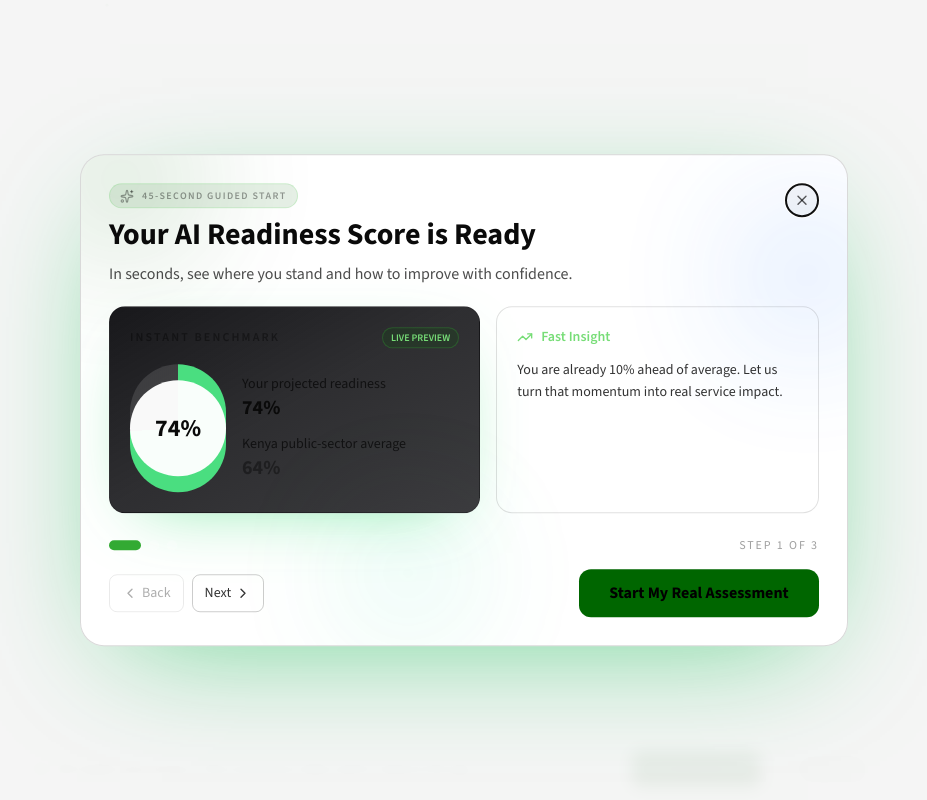
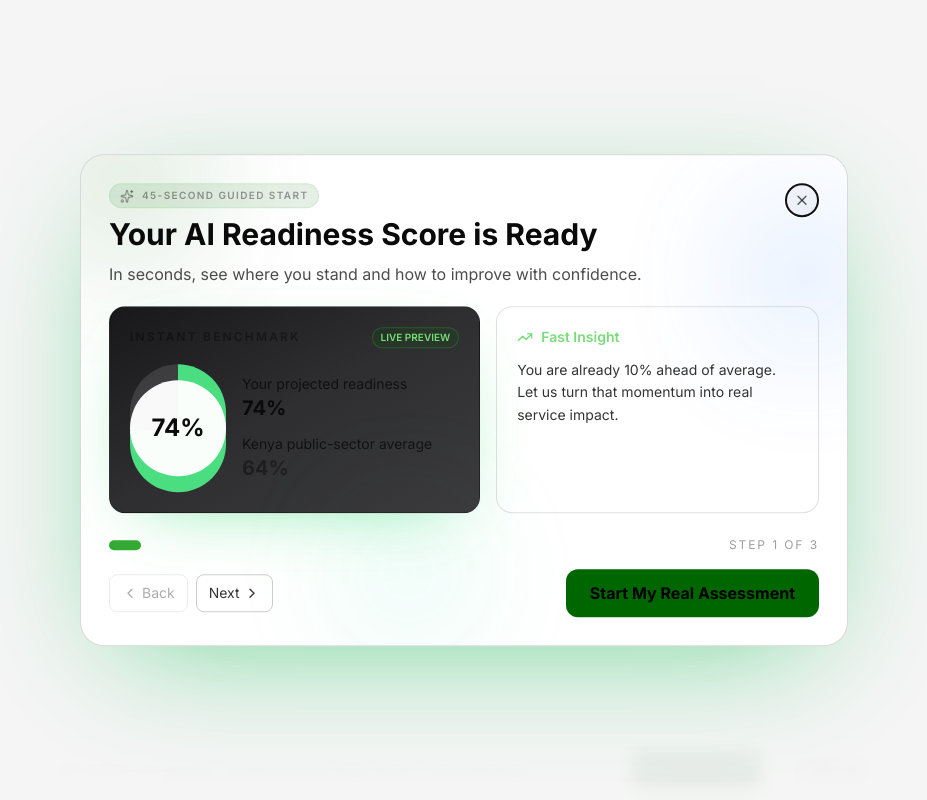
Before and after one commit to BradRobin/AI-Adoption-in-Public-Service-Delivery, a Next.js app: page /login in a window 1280 px wide. Shown: the whole page, without its empty margins (176-1103 px from the left). Built offline with nearby package versions, Linux system fonts and the light colour scheme; no server answers.

Commit message:
feat: Replace Source Sans Pro with Inter font for improved performance and consistency

```diff
--- a/src/app/dashboard/page.tsx
+++ b/src/app/dashboard/page.tsx
@@ -594,7 +594,7 @@ export default function Dashboard() {
 
                     {/* Take Assessment — inline full quiz */}
                     <div
-                        className="group relative overflow-hidden rounded-xl border-2 border-white bg-[#2d8a2d] p-6 shadow-[inset_0_0_0_1px_rgba(255,255,255,0.18),0_4px_24px_rgba(0,0,0,0.12)] transition duration-300 hover:shadow-[inset_0_0_0_1px_rgba(255,255,255,0.28),0_6px_32px_rgba(0,0,0,0.18)] sm:col-span-2 lg:col-span-2"
+                        className="group relative overflow-hidden rounded-xl bg-[#2d8a2d] p-6 shadow-[0_6px_24px_rgba(45,138,45,0.22)] transition duration-300 hover:shadow-[0_8px_32px_rgba(45,138,45,0.28)] sm:col-span-2 lg:col-span-2"
                     >
                         <div className="relative z-10">
                             {/* Header */}
@@ -695,7 +695,7 @@ export default function Dashboard() {
 
                     <Link
                         href="/chat"
-                        className="group relative overflow-hidden rounded-xl border-2 border-white bg-[#a01010] p-6 shadow-[inset_0_0_0_1px_rgba(255,255,255,0.18),0_4px_24px_rgba(0,0,0,0.12)] transition duration-300 hover:shadow-[inset_0_0_0_1px_rgba(255,255,255,0.28),0_6px_32px_rgba(0,0,0,0.18)] mobile-touch-target"
+                        className="group relative overflow-hidden rounded-xl bg-[#a01010] p-6 shadow-[0_6px_24px_rgba(160,16,16,0.22)] transition duration-300 hover:shadow-[0_8px_32px_rgba(160,16,16,0.28)] mobile-touch-target"
                     >
                         <div className="relative z-10">
                             <div className="mb-4 inline-flex h-10 w-10 items-center justify-center rounded-lg bg-white/20 text-white">
--- a/src/app/globals.css
+++ b/src/app/globals.css
@@ -13,7 +13,7 @@
 @theme inline {
   --color-background: var(--background);
   --color-foreground: var(--foreground);
-  --font-sans: var(--font-source-sans-pro);
+  --font-sans: var(--font-inter);
   --font-mono: var(--font-geist-mono);
 
   /* Brand green � centred on #006600 */
@@ -53,7 +53,7 @@
 body {
   background: var(--background);
   color: var(--foreground);
-  font-family: var(--font-source-sans-pro), Arial, Helvetica, sans-serif;
+  font-family: var(--font-inter), Arial, Helvetica, sans-serif;
 }
 
 html,
--- a/src/app/layout.tsx
+++ b/src/app/layout.tsx
@@ -1,6 +1,6 @@
 // Basic Next.js font and metadata imports
 import type { Metadata, Viewport } from "next";
-import { Geist_Mono, Source_Sans_3 } from "next/font/google";
+import { Geist_Mono, Inter } from "next/font/google";
 import "./globals.css";
 import { AccessibilityProvider } from "@/components/AccessibilityProvider";
 import { PrivacyConsentProvider } from "@/components/PrivacyBanner";
@@ -9,8 +9,8 @@ import { MobileBottomNav } from "@/components/MobileBottomNav";
 import { ThemeProvider } from "@/lib/theme-context";
 import { ClientOverlays } from "@/components/ClientOverlays";
 
-const sourceSansPro = Source_Sans_3({
-  variable: "--font-source-sans-pro",
+const inter = Inter({
+  variable: "--font-inter",
   subsets: ["latin"],
   weight: ["400", "600", "700"],
 });
@@ -50,7 +50,7 @@ export default function RootLayout({
   return (
     <html lang="en">
       <body
-        className={`${sourceSansPro.variable} ${geistMono.variable} text-tier-system antialiased`}
+        className={`${inter.variable} ${geistMono.variable} text-tier-system antialiased`}
       >
         {/* Flash-of-wrong-theme prevention: runs before React hydration */}
         <script
```
